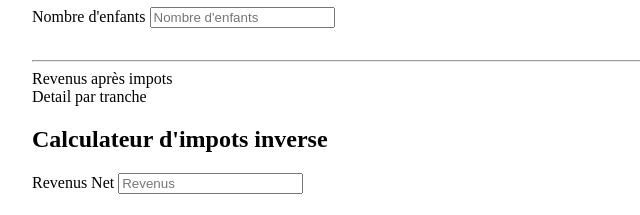
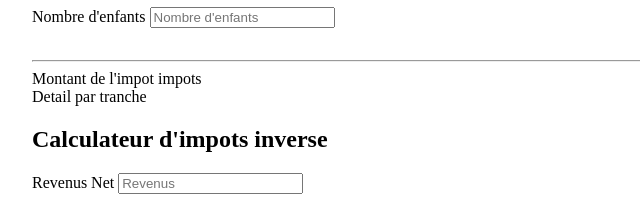
Before and after one commit to Oipnet/calculateur-impots, a website with bundled scripts: page index.html in a window 1280 px wide. Shown: the part 149-364 px from the top of the page, 96-736 px from the left. Built offline with nearby package versions, Linux system fonts and the light colour scheme.

Commit message:
Fix typo

```diff
--- a/index.html
+++ b/index.html
@@ -39,7 +39,7 @@
         </label>
       </div>
       <hr>
-      <div>Revenus après impots <span id="result"></span></div>
+      <div>Montant de l'impot impots <span id="result"></span></div>
       <div>Detail par tranche <span id="detail"></span></div>
     </section>
     <section>
```
